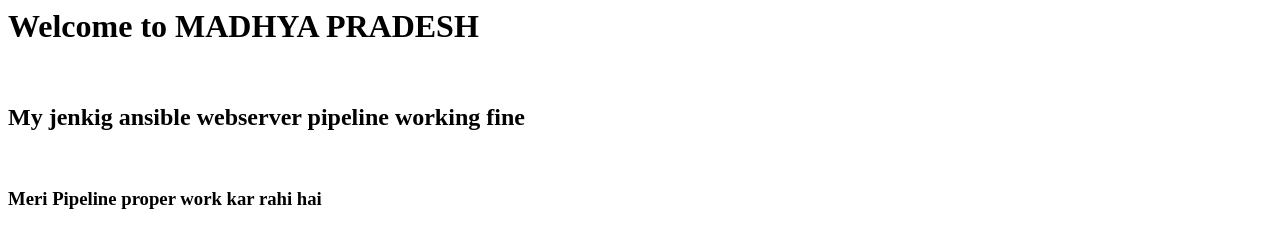
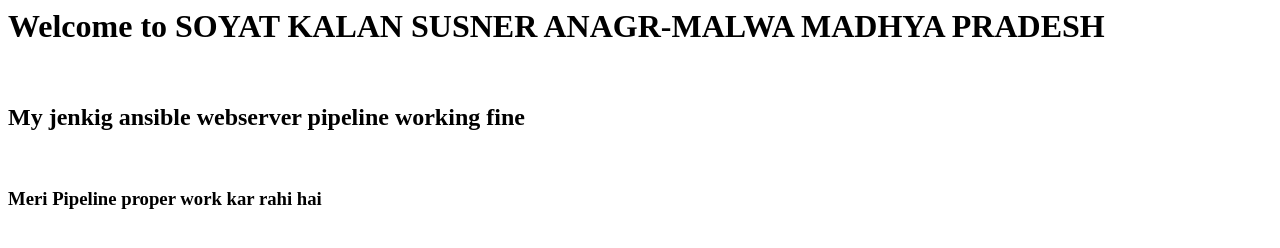
Before and after one commit to ramvish52/demo-project, a plain HTML site: page index.html in a window 1280 px wide. Drawn offline with Linux system fonts and the light colour scheme.

Commit message:
new update

```diff
--- a/index.html
+++ b/index.html
@@ -1,3 +1,3 @@
-<h1>Welcome to MADHYA PRADESH</h1></br>
+<h1>Welcome to SOYAT KALAN SUSNER ANAGR-MALWA MADHYA PRADESH</h1></br>
 <h2>My jenkig ansible webserver pipeline working fine</h2></br>
 <h3>Meri Pipeline proper work kar rahi hai</h3></br>
```
